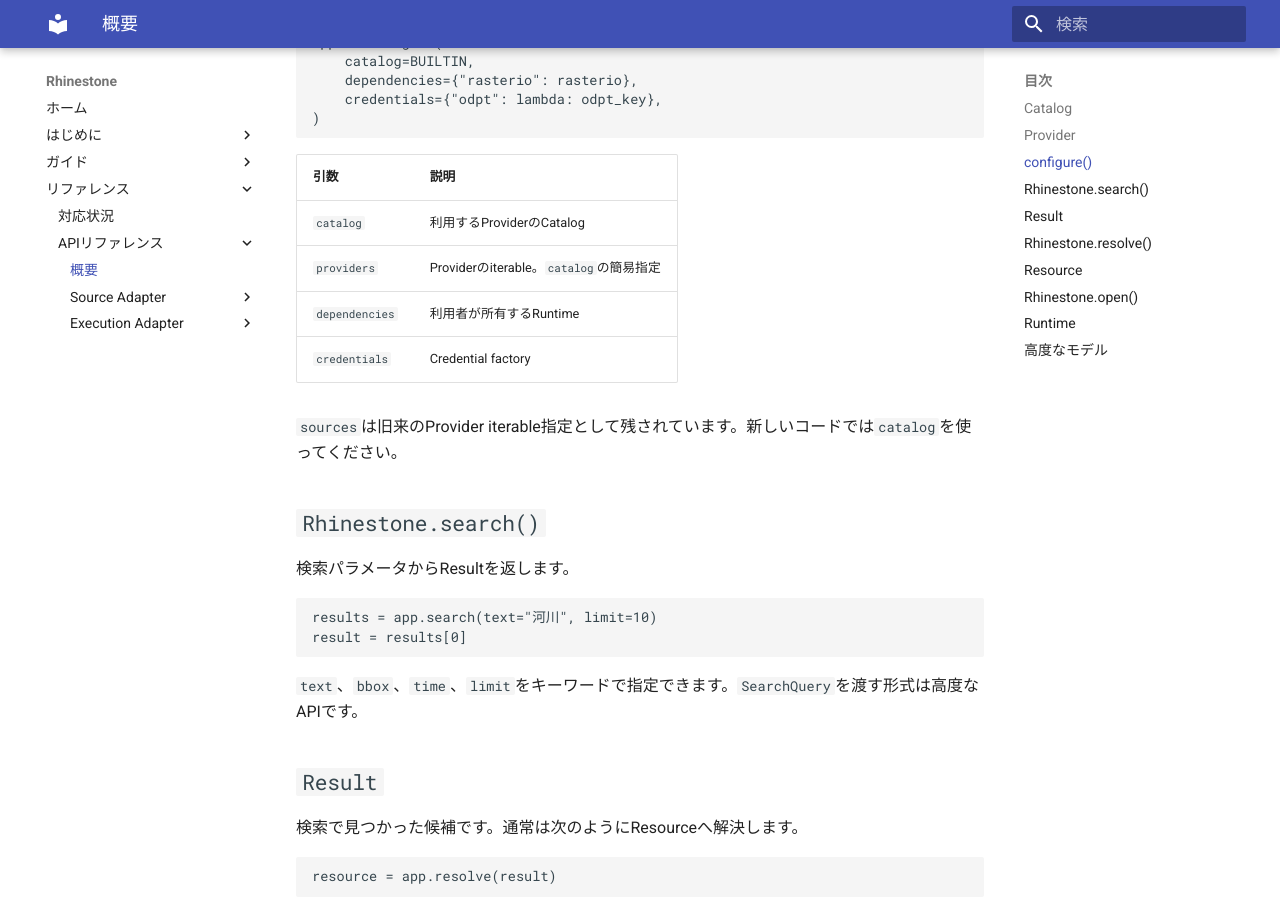
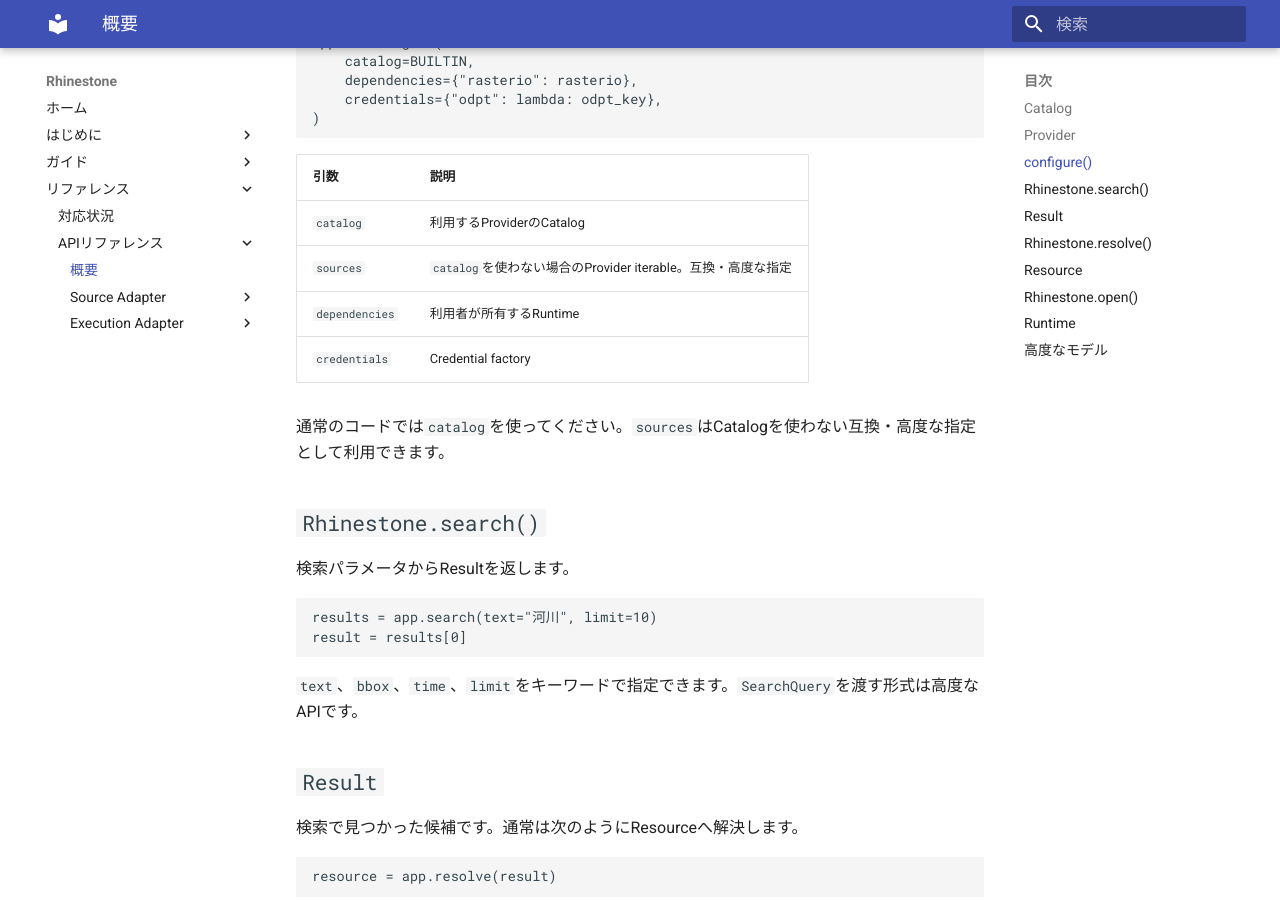
Before and after one commit to u-kitazawa/rhinestone, an MkDocs documentation site: the page built from docs/api.md, in a window 1280 px wide and 900 px high, scrolled down 925 px. Built offline with MkDocs 1.6.1 and Material for MkDocs 9.7.7, drawn with Linux system fonts in a browser that asks for light colours.

Commit message:
docs: correct configure API reference

```diff
--- a/docs/api.md
+++ b/docs/api.md
@@ -44,11 +44,11 @@
 | 引数 | 説明 |
 | --- | --- |
 | `catalog` | 利用するProviderのCatalog |
-| `providers` | Providerのiterable。`catalog`の簡易指定 |
+| `sources` | `catalog`を使わない場合のProvider iterable。互換・高度な指定 |
 | `dependencies` | 利用者が所有するRuntime |
 | `credentials` | Credential factory |
 
-`sources`は旧来のProvider iterable指定として残されています。新しいコードでは`catalog`を使ってください。
+通常のコードでは`catalog`を使ってください。`sources`はCatalogを使わない互換・高度な指定として利用できます。
 
 ## `Rhinestone.search()`
 
```
